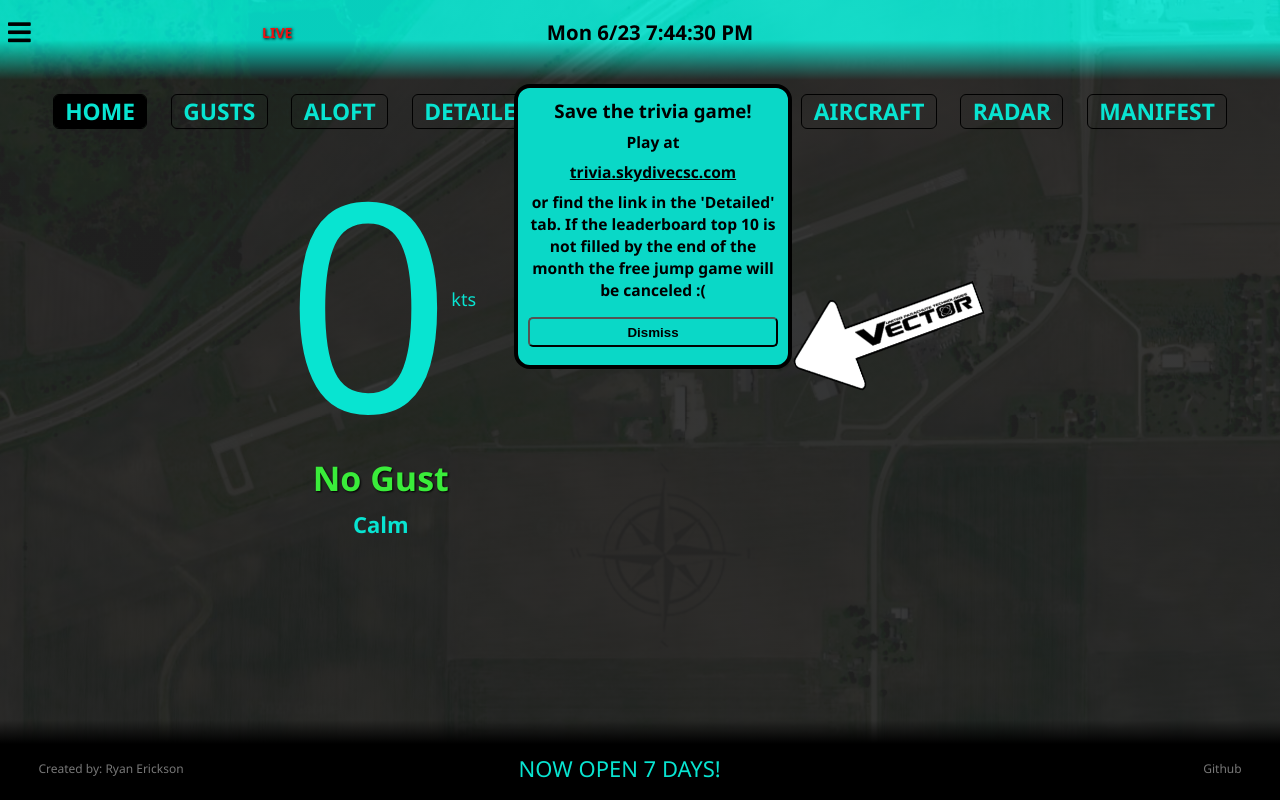
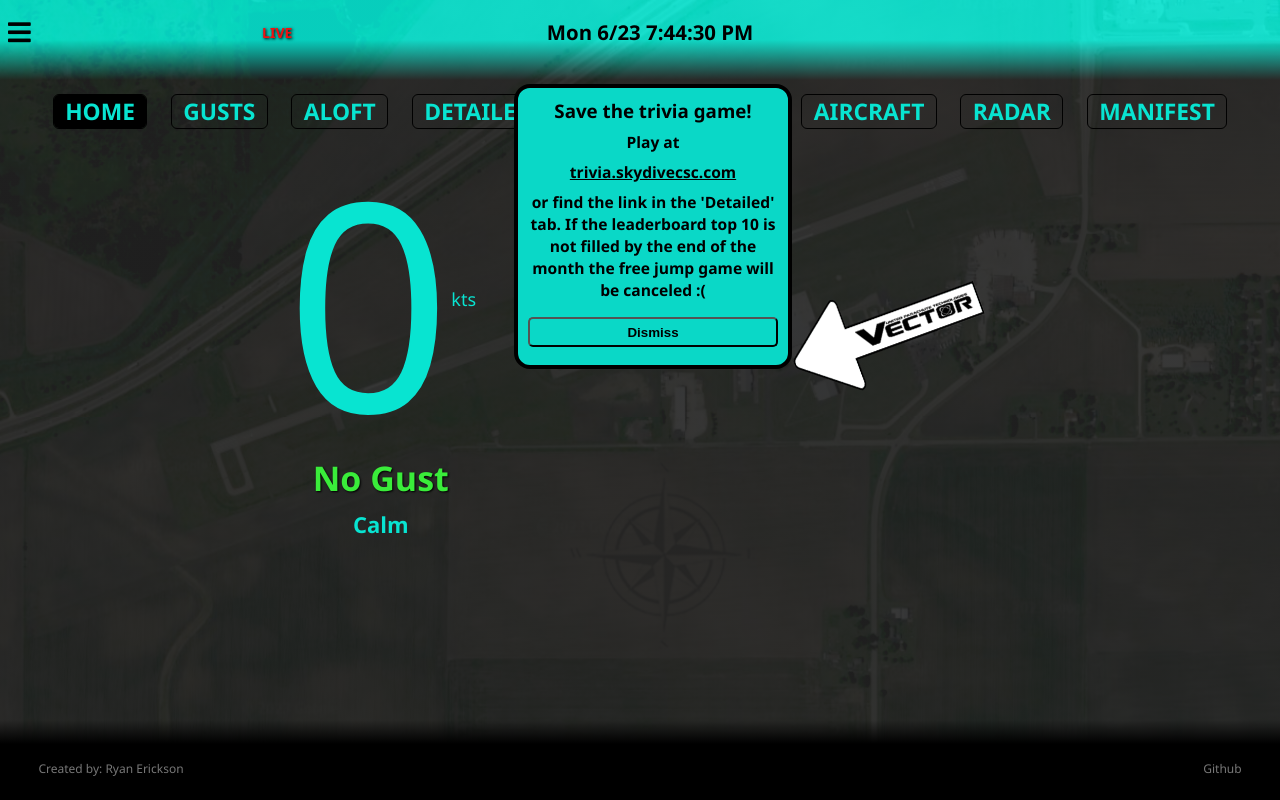
Before and after one commit to RyanFullStack/csc-weather-app, a React (Vite) app: page / in a window 1280 px wide. Built offline with nearby package versions, Linux system fonts and the light colour scheme; no server answers.

Commit message:
metar footer

```diff
--- a/src/components/Footer/index.jsx
+++ b/src/components/Footer/index.jsx
@@ -3,7 +3,7 @@ import { WeatherContext } from "../../context/WeatherContext";
 import "./footer.css";
 
 function Footer() {
-  const { jumpruns, newSpot, newOffset } = useContext(WeatherContext);
+  const { jumpruns, newSpot, newOffset, metar } = useContext(WeatherContext);
 
   return (
     <div className="metar-container">
@@ -45,9 +45,11 @@ function Footer() {
         ) : null
       ) : (
         <div id="scroll-container">
-          <div id="scroll-text">
-            <span>NOW OPEN 7 DAYS!</span>
-          </div>
+          {/* <div id="scroll-text"> */}
+
+            <span>{metar}</span>
+
+          {/* </div> */}
         </div>
       )}
       <p>
```
